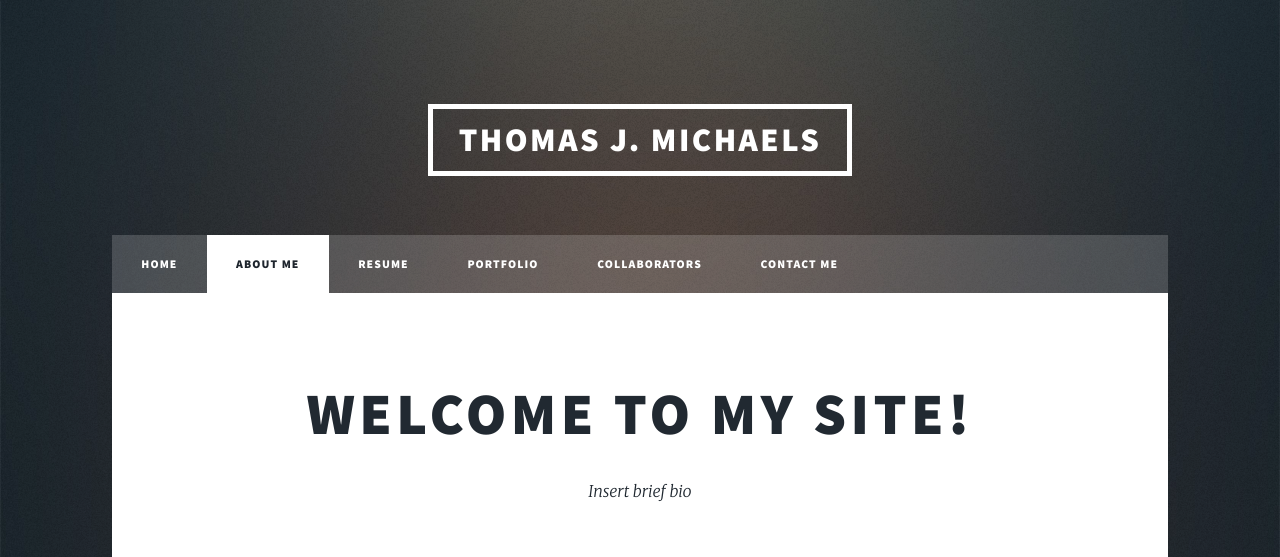
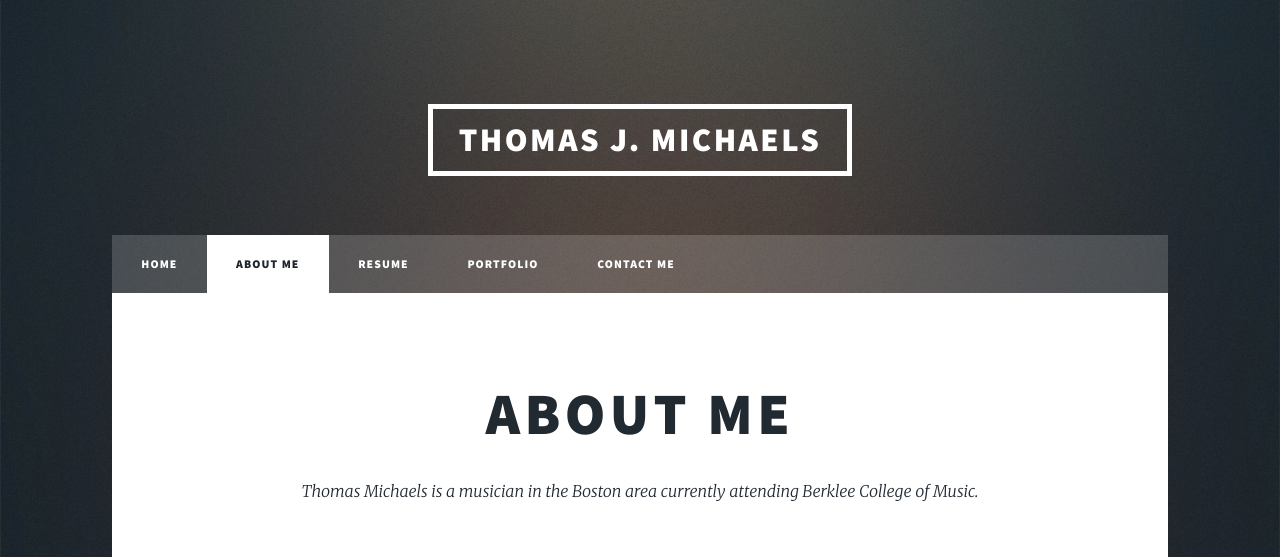
Before and after one commit to ThomasJMichaels/ThomasJMichaels.github.io, a plain HTML site: page about.html in a window 1280 px wide. Shown: the top 557 px of the page. Drawn offline with Linux system fonts and the light colour scheme.

Commit message:
remove collab

```diff
--- a/about.html
+++ b/about.html
@@ -17,17 +17,17 @@
             <li class="active"><a href="about.html">About Me</a></li>
             <li><a href="resume.html">Resume</a></li>
             <li><a href="portfolio.html">Portfolio</a></li>
-            <li><a href="collaborators.html">Collaborators</a></li>
+            <!--<li><a href="collaborators.html">Collaborators</a></li>-->
             <li><a href="contact.html">Contact Me</a></li>
           </ul>
         </nav>
         <div id="main">
             <section class="post">
               <header class="major">
-                <h1>Welcome to my site!</h1>
-                <p>Insert brief bio</p>
+                <h1>About Me</h1>
+                <p>Thomas Michaels is a musician in the Boston area currently attending Berklee College of Music.</p>
               </header>
-              <div class="image main"><img src="pictures/PianoHall.JPG" alt="Playing piano in hall" /></div>
+              <div class="image main"><img src="pictures/HeadshotBig.JPG" alt="Playing piano in hall" /></div>
             </section>
 
         </div>
```
Also changed, not shown: contact.html (+1 -1 lines), index.html (+1 -1 lines), portfolio.html (+1 -1 lines), resume.html (+1 -1 lines), 1 other file.
